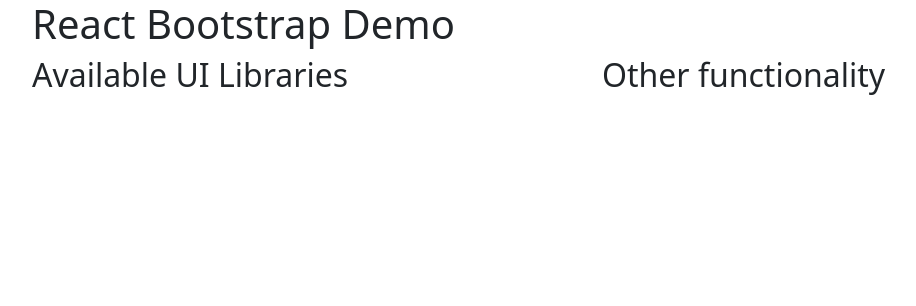
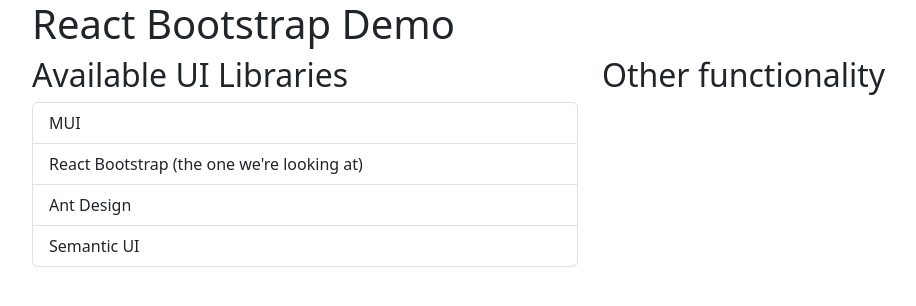
Before and after one commit to dmit-2008/dmit2008-A03-winter-2025, a Next.js app in the folder 06-nextjs-bootstrap-component-library/components-bootstrap-example/: page / in a window 1280 px wide. Shown: the top 306 px of the page, without its empty margins (50-966 px from the left). Built offline with nearby package versions, Linux system fonts and the light colour scheme.

Commit message:
class progress pushed

```diff
--- a/06-nextjs-bootstrap-component-library/components-bootstrap-example/pages/index.js
+++ b/06-nextjs-bootstrap-component-library/components-bootstrap-example/pages/index.js
@@ -3,10 +3,18 @@
 // an h1 with some title
 // row component and col in there.
 
+// let's talk about imports
+// top of imports is framework imports
+// middle of imports is third libraries say for eg react-bootstrap
+// bottom of imports is your custom imports
+
+// all of these should be in alphabetical
+
+import Col from 'react-bootstrap/Col'
 import Container from 'react-bootstrap/Container'
 import Row from 'react-bootstrap/Row'
-import Col from 'react-bootstrap/Col'
 
+import UILibraryList from '@/components/UILibraryList';
 
 export default function Home() {
   return (
@@ -18,6 +26,8 @@
           <Row>
             <Col>
               <h2>Available UI Libraries</h2>
+              {/* We're going to use our own component here */}
+              <UILibraryList />
             </Col>
             <Col>
               <h2>Other functionality</h2>
```
